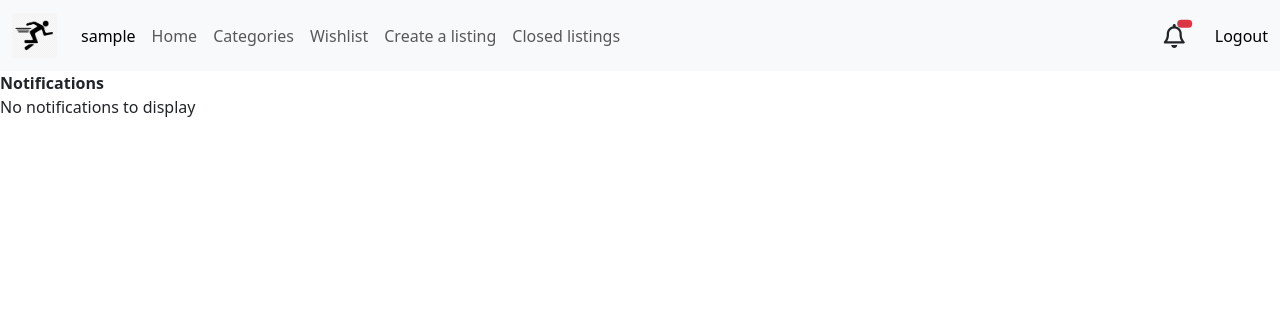
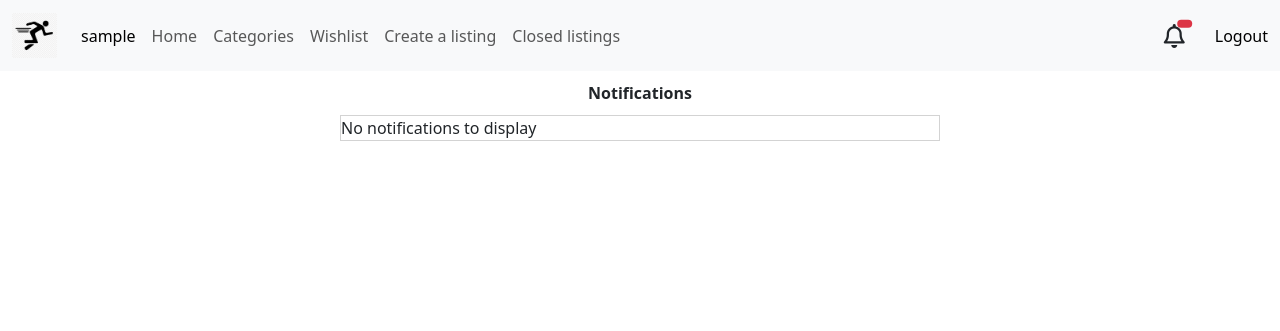
Before and after one commit to NickG35/Cartio, a Django app: page /notifications in a window 1280 px wide. Shown: the top 331 px of the page. Run offline with Django 5.2, Linux system fonts and the light colour scheme; the visitor is signed in with stand-in values (Sample User, id 1); data that the repository does not hold is empty; some libraries are stand-ins or nearby versions.

Commit message:
styling notification drop down and page

```diff
--- a/Commerce/static/Commerce/styles.css
+++ b/Commerce/static/Commerce/styles.css
@@ -535,7 +535,55 @@ div[class^="comment-box"] {
   margin-left: auto;
 }
 
+.dropdown-item{
+  display: flex;
+  align-items: center;
+  border: 1px solid lightgray;
+  position: relative;
+}
 
+.noti-time {
+  margin-left: auto;
+  padding-left: 10px;
+}
+
+.fa-circle {
+  position: absolute;
+  top: 35%;
+  right: 2px;
+}
+.noti_listing {
+  padding: 5px;
+}
+
+.more-noti {
+  display: flex;
+  align-content: center;
+  justify-content: center;
+  text-align: center;
+  padding: 10px;
+}
+
+
+
+.notis-ul {
+  text-align: center;
+}
+
+.noti-writing {
+  padding-left: 20px;
+  padding-right: 50px;
+}
+
+.page-notis {
+  padding: 5px;
+  border: 1px solid lightgray;
+}
+
+.noti-page-list {
+  max-width: 600px; /* Adjust the max-width as needed */
+  margin: 0 auto; /* Center the list horizontally */
+}
 @keyframes show {
   0% {
     opacity: 0;
```
